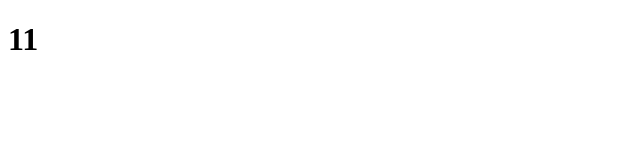
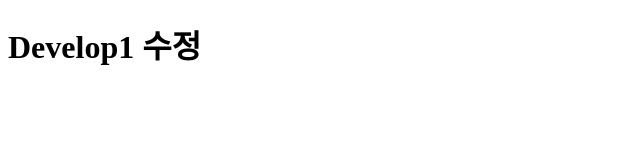
Before and after one commit to ingg-git/branch-test, a plain HTML site: page develop1.html in a window 1280 px wide. Shown: the whole page, without its empty margins (0-640 px from the left). Drawn offline with Linux system fonts and the light colour scheme.

Commit message:
develop1

```diff
--- a/develop1.html
+++ b/develop1.html
@@ -7,6 +7,6 @@
     <title>Develop1</title>
   </head>
   <body>
-    <h1>11</h1>
+    <h1>Develop1 수정</h1>
   </body>
 </html>
```
